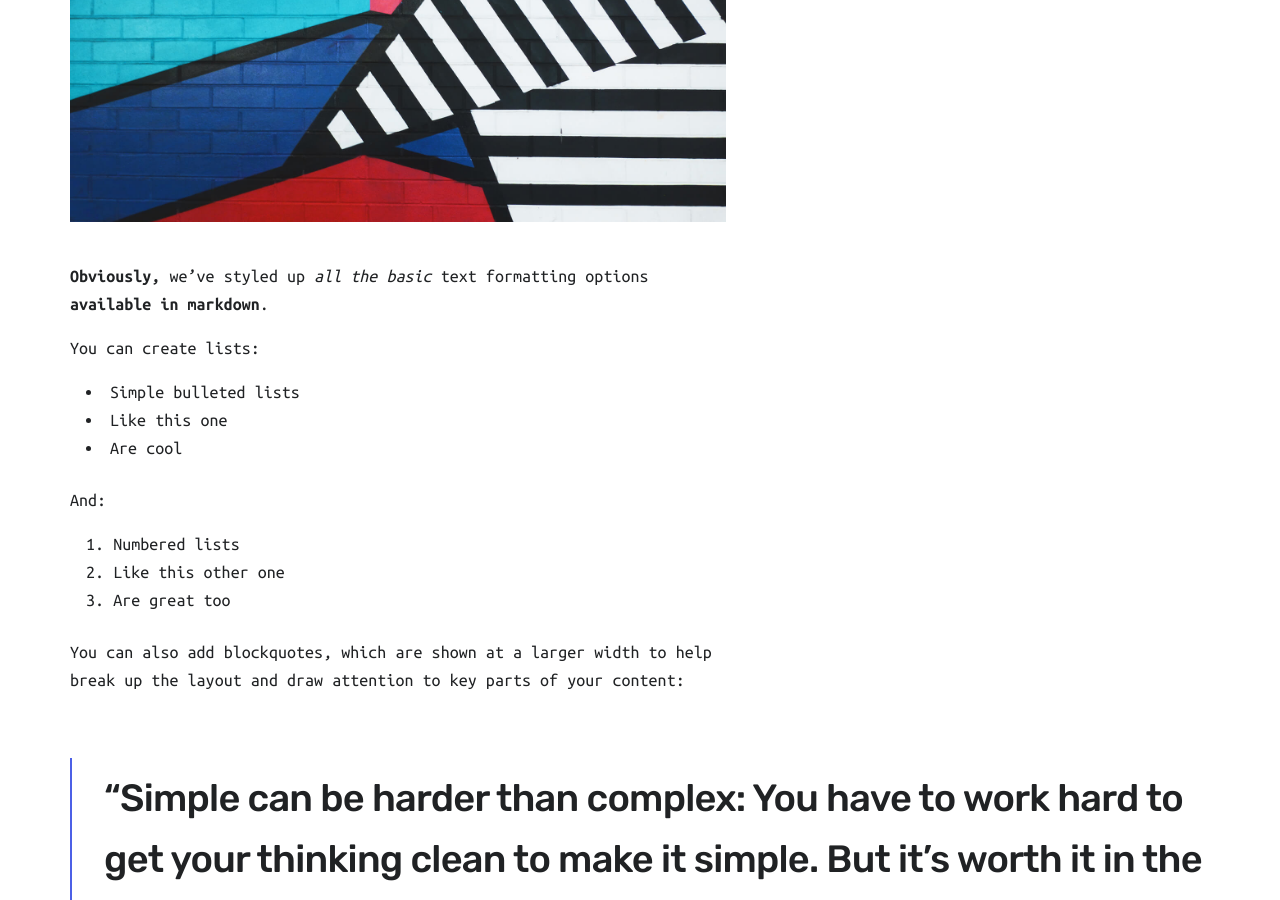
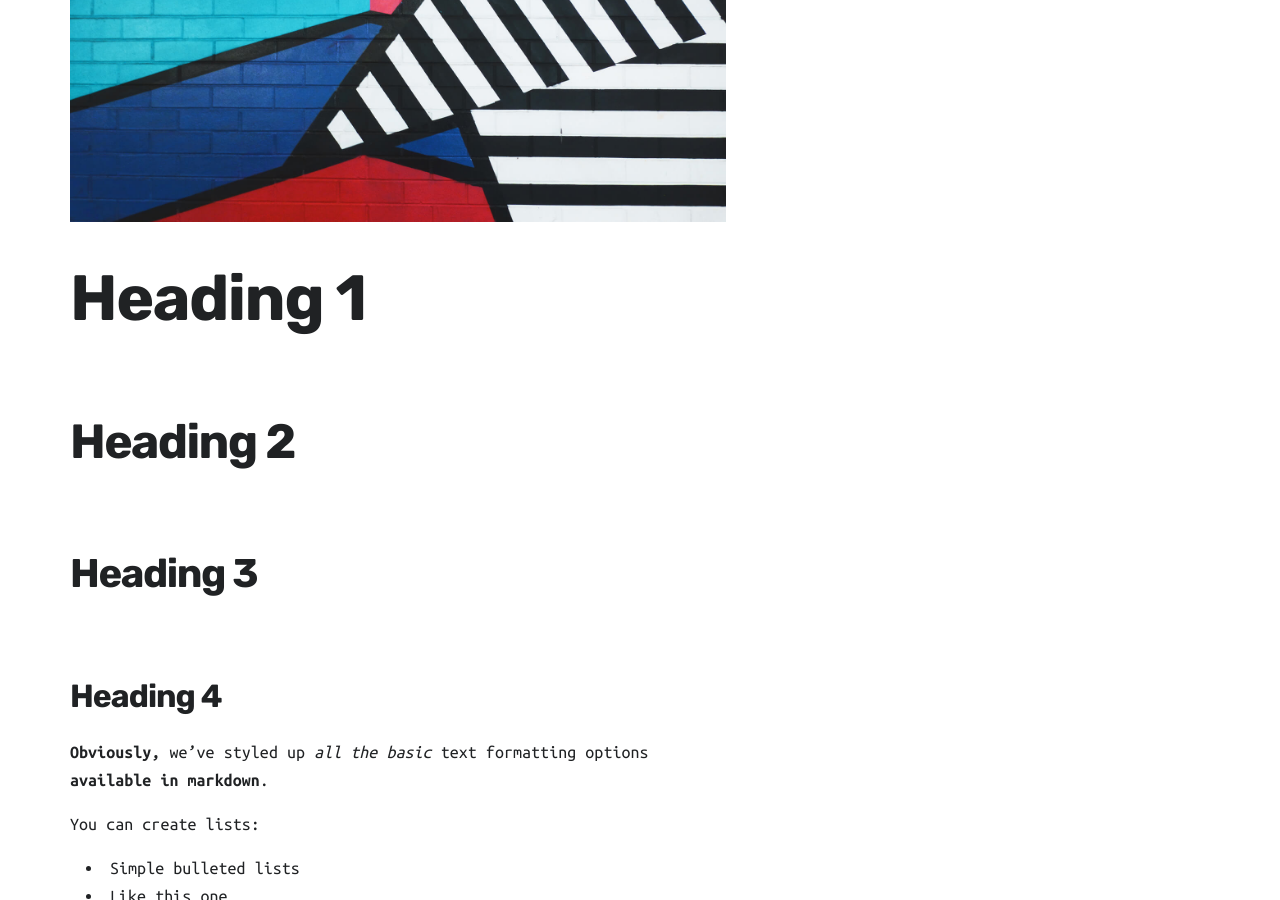
Before and after one commit to jpswizzle/julesconnectsdots, a Jekyll site: the page built from _projects/2019-07-24-demo-project.md, in a window 1280 px wide and 900 px high, scrolled down 1592 px. Built offline with Jekyll 4.4.1, drawn with Linux system fonts in a browser that asks for light colours; nearby versions of some CDN libraries.

Commit message:
Updated 1 file via CloudCannon.

```diff
--- a/_projects/2019-07-24-demo-project.md
+++ b/_projects/2019-07-24-demo-project.md
@@ -20,6 +20,16 @@ This page is a demo that shows everything you can do inside portfolio and blog p
 We've included everything you need to create engaging posts about your work, and show off your case studies in a beautiful way.
 
 ![](/images/demo.jpg)
+
+# Heading 1
+
+## Heading 2
+
+### Heading 3
+
+#### Heading 4
+
+
 
 **Obviously,** we’ve styled up *all the basic* text formatting options [available in markdown](https://github.com/adam-p/markdown-here/wiki/Markdown-Cheatsheet).
 
@@ -98,4 +108,4 @@ We've packed this theme with powerful features to show off your work. Why not pu
 
 [Get This Theme](https://jekyllthemes.io/theme/made-portfolio-jekyll-theme){: .button--fill}
 
-<div class="footnotes"><ol><li><p>Beautiful modern, minimal theme design.&nbsp;<a class="reversefootnote" href="#fnref:1">↩</a></p></li><li><p>Powerful features to show off your work.&nbsp;<a class="reversefootnote" href="#fnref:2">↩</a></p></li><li><p>Maintained and supported by the theme developer.&nbsp;<a class="reversefootnote" href="#fnref:3">↩</a></p></li></ol></div>
+<div class="footnotes"><ol><li><p>Beautiful modern, minimal theme design.&nbsp;<a class="reversefootnote" href="#fnref:1">↩</a></p></li><li><p>Powerful features to show off your work.&nbsp;<a class="reversefootnote" href="#fnref:2">↩</a></p></li><li><p>Maintained and supported by the theme developer.&nbsp;<a class="reversefootnote" href="#fnref:3">↩</a></p></li></ol><p> </p></div>
```
